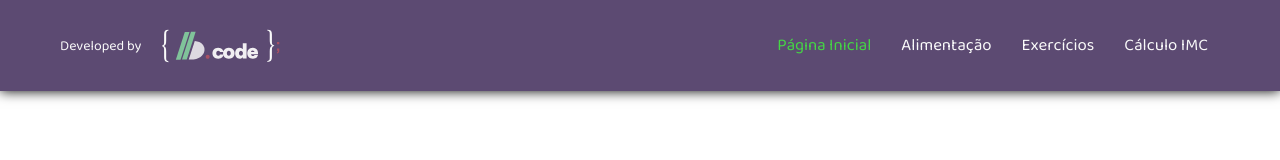
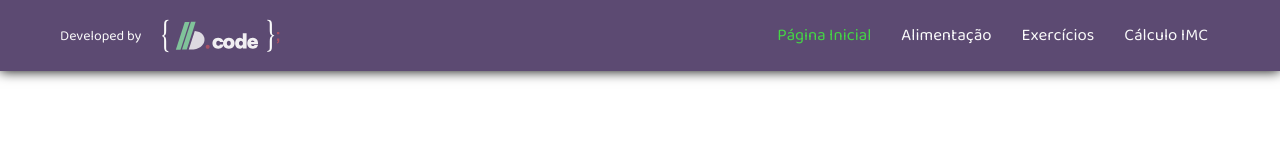
Before and after one commit to code-front-braga/PR-Body_Mass_Index, a website with bundled scripts: page index.html in a window 1280 px wide. Built offline with nearby package versions, Linux system fonts and the light colour scheme.

Commit message:
style: Padding top do header reduzido.

```diff
--- a/index.html
+++ b/index.html
@@ -73,7 +73,10 @@
   </header>
 
   <main class="main">
-    <section id="home-page"></section>
+    <section id="home-page">
+      <img src="" alt="">
+
+    </section>
   </main>
 
   <script type="module" src="./dist/js/index.js"></script>
--- a/src/assets/styles/styles.css
+++ b/src/assets/styles/styles.css
@@ -42,7 +42,7 @@ a {
   width: 100%;
 
   display: flex;
-  padding: 2rem 6rem;
+  padding: 1rem 6rem;
 }
 
 .wrapper-header {
```
